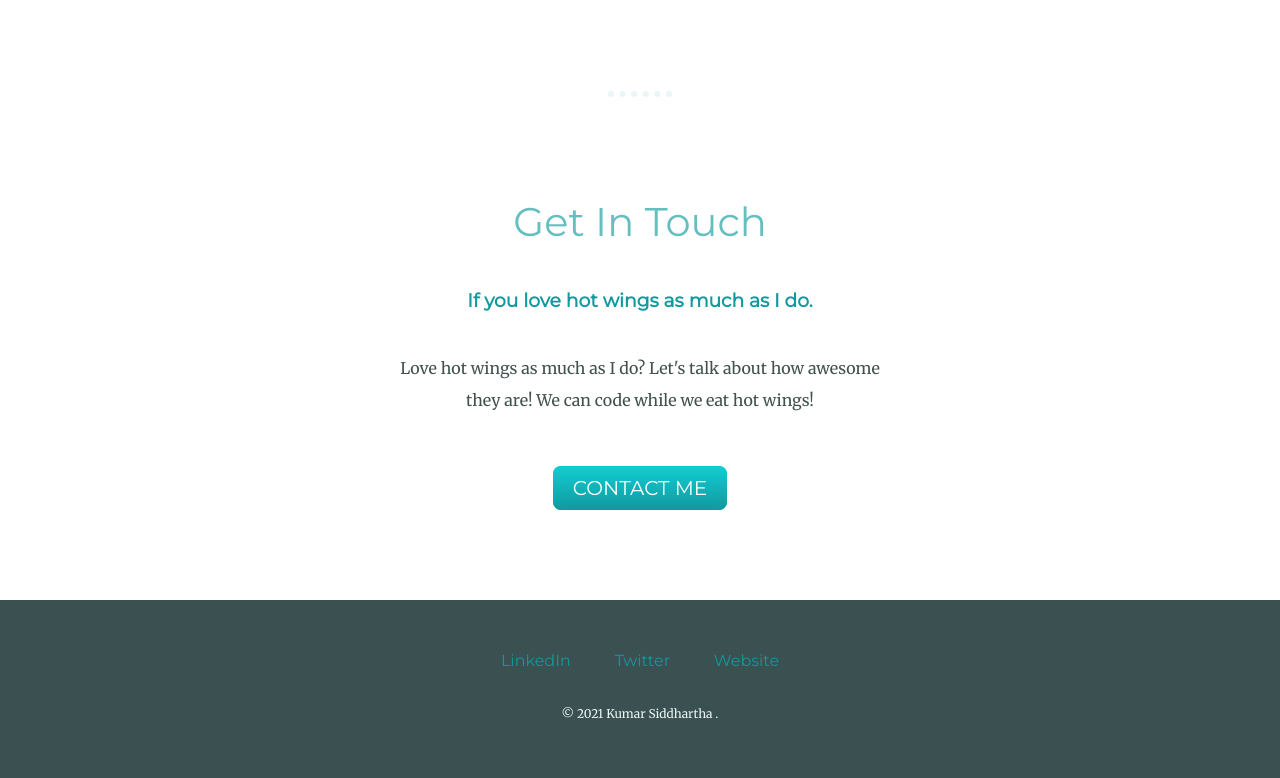
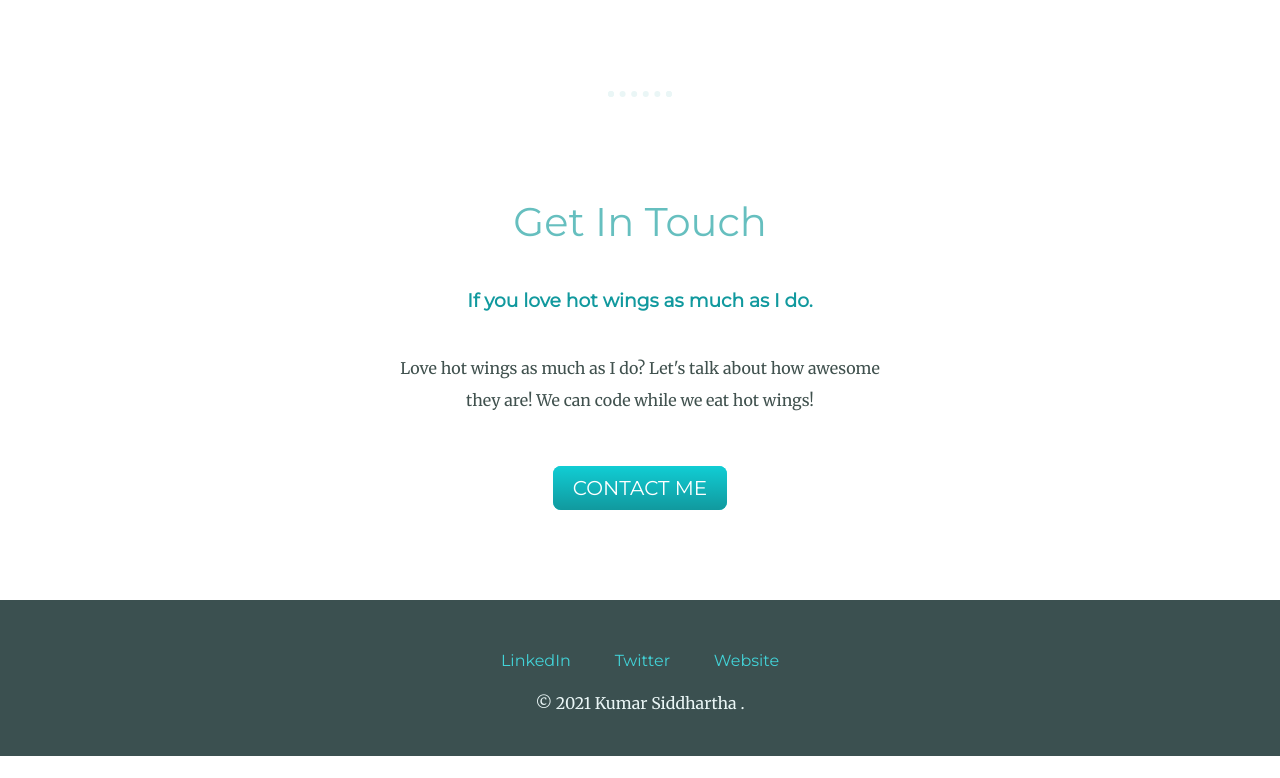
Before and after one commit to Kumar-Siddhartha21/MySite, a plain HTML site: page index.html in a window 1280 px wide. Shown: the part 2027-2805 px from the top of the page. After the commit the page ends 2783 px from the top, so only its background shows below. Drawn offline with Linux system fonts and the light colour scheme.

Commit message:
Color changes

```diff
--- a/css/styles.css
+++ b/css/styles.css
@@ -37,7 +37,7 @@ hr {
 }
 
 a{
-  color: #11999E;
+  color: #42d3d8;
   font-family: 'Montserrat', sans-serif;
   margin: 10px 20px;
   text-decoration: none;
@@ -84,8 +84,8 @@ a:hover {
 
 .copyright {
   color: #EAF6F6;
-  font-size: 0.75rem;
-  padding: 20px 0;
+  font-size: 1rem;
+  padding: 1px 0;
 }
 
 .top-cloud {
@@ -110,6 +110,12 @@ a:hover {
   width: 25%;
   float: right;
   margin-left: 30px;
+}
+
+.visiting{
+  color: #EAF6F6;
+  font-size: 0.85rem;
+  padding: 1px 0;
 }
 
 .btn {
```
